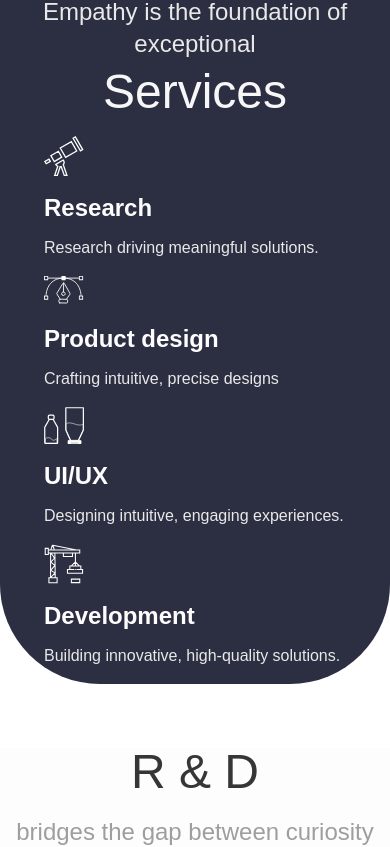
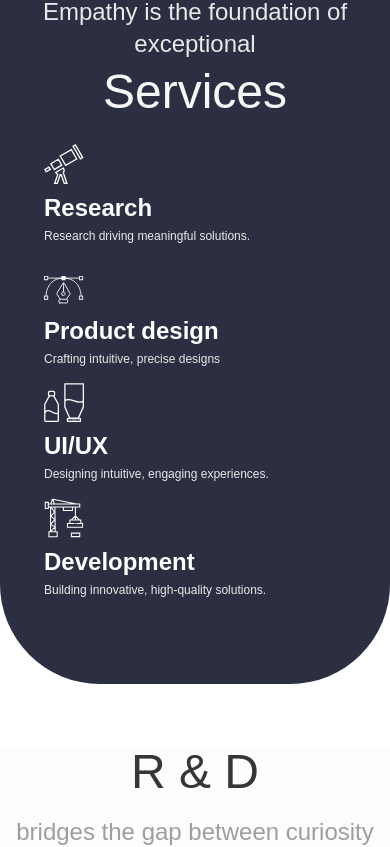
Before and after one commit to manishaac2002/anish_portfolio, a React (Vite) app: page / in a window 390 px wide. Shown: the part 1180-2027 px from the top of the page. Built offline with nearby package versions, Linux system fonts and the light colour scheme.

Commit message:
feat - added behance project in project page.

```diff
--- a/src/index.css
+++ b/src/index.css
@@ -18,6 +18,9 @@
 .blueContainerLg{
       @apply h-[800px] md:h-[900px] bg-navyBlue rounded-b-4xl md:rounded-b-5xl
 }
+.blueContainerXl{
+      @apply h-[1500px] md:h-[1800px] bg-navyBlue rounded-b-4xl md:rounded-b-5xl
+}
 
 .whiteContainerSm{
      @apply h-[400px] md:h-[600px] bg-chalk-300 rounded-b-4xl md:rounded-b-5xl
--- a/src/pages/Project.jsx
+++ b/src/pages/Project.jsx
@@ -3,7 +3,7 @@ import extension from '../images/Extension.webp'
 
 const Project = () => {
   return (
-    <div className="blueContainerLg">
+    <div className="blueContainerXl">
 
       {/* company quote */}
       <div className=" text-center">
@@ -11,19 +11,40 @@ const Project = () => {
         <p className="text-chalk-100 text-5xl md:text-8xl pt-10 md:pt-6">My Project Journey</p>
       </div >
 
-      {/* company content */}
-      <div className='mt-20 lg:mt-32 mx-6 lg:mx-40 md:grid md:grid-cols-2 gap-12  '>
+      {/* software project content */}
+      <p className="text-chalk-200 ml-10 lg:ml-20 text-2xl lg:text-3xl mt-5 md:mt-20">
+        <span className="text-chalk-100 text-4xl lg:text-6xl">Software
+        </span> that Powers Ideas and Drives Change.
+      </p>
+      <div className='mt-14 md:mt-24 lg:mt-32 mx-6 lg:mx-40 md:grid md:grid-cols-2 gap-12'>
         <div className=''>
           <img className="h-32 md:h-56 xl:h-80 lg:ml-16 xl:ml-24" src={mobileApp} alt="mobileApp" />
-          <p className='text-chalk-200 pt-3 text-sm md:text-lg xl:text-2xl text-justify md:pt-6'>
+          <p className='text-chalk-200 pt-6 text-sm md:text-lg xl:text-2xl text-justify md:pt-6 lg:ml-16 xl:ml-24 lg:mr-28'>
             Developed <span>Vapor</span> a secure chat application designed with a strong focus on privacy and data protection.
             Integrated advanced encryption features to ensure secure communication and safeguard user data.</p>
         </div>
-        <div className='mt-2 md:mt-0'>
+        <div className='mt-10 md:mt-0'>
           <img className="h-32 md:h-56 xl:h-80 lg:ml-16 xl:ml-24" src={extension} alt="mobileApp" />
-          <p className='text-chalk-200 pt-3 text-sm md:text-lg xl:text-2xl text-justify md:pt-6'>
+          <p className='text-chalk-200 pt-6 text-sm md:text-lg xl:text-2xl text-justify md:pt-6 lg:ml-16 xl:ml-24 lg:mr-28'>
             Created a Chrome extension, <span>Keyword Redirector</span> to  streamline browsing with keyword-based redirects to predefined URLs.
             It features a Tailwind CSS interface for customization and syncs settings across devices.</p>
+        </div>
+      </div>
+
+      {/* behance project content */}
+      <p className="text-chalk-200 ml-10 lg:ml-20 text-2xl lg:text-3xl mt-10 md:mt-20">
+        Creative Excellence Captured on <span className="text-chalk-100 text-4xl lg:text-6xl">Behance.
+        </span>
+      </p>
+      <div className='mt-10 md:mt-24 mx-16 lg:mx-20 md:grid grid-cols-2 md:gap-12 lg:grid lg:grid-cols-3 lg:gap-4  '>
+        <div className='mt-6 md:mt-0 '>
+          <iframe className='lg:w-[500px] lg:h-[400px]' src="https://www.behance.net/embed/project/144422749?ilo0=1"  allowfullscreen allow="clipboard-write" ></iframe>
+        </div>
+        <div className='mt-6 md:mt-0 '>
+          <iframe className='lg:w-[500px] lg:h-[400px]' src="https://www.behance.net/embed/project/147368377?ilo0=1"  allowfullscreen allow="clipboard-write" ></iframe>
+        </div>
+        <div className='mt-6 md:mt-0 md:ml-44 lg:ml-0'>
+          <iframe className='lg:w-[500px] lg:h-[400px]' src="https://www.behance.net/embed/project/146993251?ilo0=1"  allowfullscreen allow="clipboard-write" ></iframe>
         </div>
       </div>
 
@@ -32,10 +53,3 @@ const Project = () => {
 }
 
 export default Project
-
-
-{/* <iframe src="https://www.behance.net/embed/project/144422749?ilo0=1" height="316" width="404" allowfullscreen allow="clipboard-write" ></iframe> */ }
-
-{/* <iframe src="https://www.behance.net/embed/project/147368377?ilo0=1" height="316" width="404" allowfullscreen allow="clipboard-write" ></iframe> */ }
-
-{/* <iframe src="https://www.behance.net/embed/project/146993251?ilo0=1" height="316" width="404" allowfullscreen allow="clipboard-write" ></iframe> */ }
--- a/src/pages/Services.jsx
+++ b/src/pages/Services.jsx
@@ -10,7 +10,7 @@ const Services = () => {
       </div >
 
       {/* skills */}
-      <div className="mt-1 ml-6 md:ml-16 md:mt-4 xl:mt-24 md:grid md:gap-8 grid-cols-2 xl:grid xl:grid-cols-4 md:mx-20 ">
+      <div className="mt-3 ml-6 md:ml-16 md:mt-4 xl:mt-24 md:grid md:gap-8 grid-cols-2 xl:grid xl:grid-cols-4 md:mx-20 ">
         <div className="text-chalk-300 pt-4 ml-5">
           <svg
             className="w-10 md:w-12 lg:w-16"
@@ -21,13 +21,13 @@ const Services = () => {
               stroke="#FDFDFD"
               strokeWidth="0.65" />
           </svg>
-          <p className="text-2xl font-semibold md:text-3xl lg:text-4xl pt-4 ">
+          <p className="text-2xl font-semibold md:text-3xl lg:text-4xl pt-2 md:pt-8 ">
             Research</p>
-          <p className="text-chalk-200 md:text-2xl  mt-3">
+          <p className="text-chalk-200 md:text-2xl mt-1 md:mt-3 text-xs">
             Research driving meaningful solutions.</p>
         </div>
 
-        <div className="text-chalk-300 pt-4 ml-5">
+        <div className="text-chalk-300 pt-8 ml-5">
           <svg className="w-10 md:w-12 lg:w-16" viewBox="0 0 39 30" fill="none" xmlns="http://www.w3.org/2000/svg">
             <path d="M15.3888 26.2217C15.1635 26.2169 14.9493 26.1229 14.7934 25.9602C14.6374 25.7976 14.5524 25.5796 14.5571 25.3543L14.5972 23.4487C14.602 23.2234 14.696 23.0092 14.8587 22.8533C15.0214 22.6973 15.2393 22.6124 15.4646 22.6171L22.1763 22.7582C22.4016 22.763 22.6158 22.8571 22.7718 23.0197C22.9277 23.1824 23.0127 23.4003 23.008 23.6256L22.9679 25.5312C22.9631 25.7565 22.8691 25.9707 22.7064 26.1266C22.5438 26.2826 22.3258 26.3676 22.1005 26.3628L15.3888 26.2217Z" stroke="#FDFDFD" strokeWidth="0.850925" strokeLinecap="round" strokeLinejoin="round" />
             <path d="M21.8248 22.7512L25.2327 17.8649C25.3254 17.732 25.3781 17.5753 25.3847 17.4134C25.3913 17.2514 25.3515 17.091 25.2699 16.951L19.8713 7.24131C19.798 7.11545 19.6936 7.01053 19.5682 6.93661C19.4427 6.8627 19.3003 6.82227 19.1547 6.81921C19.0091 6.81614 18.8652 6.85055 18.7367 6.91913C18.6082 6.9877 18.4995 7.08814 18.421 7.21081L12.6189 16.6849C12.5315 16.8214 12.485 16.98 12.4848 17.1421C12.4845 17.3042 12.5307 17.4629 12.6177 17.5996L15.8171 22.6248M19.1545 6.82775L18.9704 15.5821" stroke="#FDFDFD" strokeWidth="0.850925" strokeLinecap="round" strokeLinejoin="round" />
@@ -54,25 +54,23 @@ const Services = () => {
             </mask>
             <rect x="17.0176" width="4.08444" height="4.08444" rx="0.34037" fill="white" stroke="#FDFDFD" strokeWidth="1.70185" mask="url(#path-9-inside-5_388_34)" />
           </svg>
-          <p className="text-2xl font-semibold md:text-3xl lg:text-4xl pt-4">
+          <p className="text-2xl font-semibold md:text-3xl lg:text-4xl pt-2 md:pt-8">
             Product design</p>
-          <p className="text-chalk-200 md:text-2xl  mt-3">
+          <p className="text-chalk-200 md:text-2xl mt-1 md:mt-3 text-xs">
             Crafting intuitive, precise designs</p>
         </div>
 
         <div className="text-chalk-300 pt-4 ml-5">
-          <svg className="w-10 md:w-12 lg:w-16" viewBox="0 0 218 204" fill="none" xmlns="http://www.w3.org/2000/svg">
-            <path d="M26.4205 70.4944C27.4773 68.585 29.4876 67.4 31.67 67.4H46.5336C48.7162 67.4 50.7266 68.5852 51.7834 70.4948L73.4497 109.646C73.9418 110.536 74.2 111.535 74.2 112.551V194C74.2 197.314 71.5137 200 68.2 200H10C6.68629 200 4 197.314 4 194V112.552C4 111.535 4.25823 110.535 4.75046 109.646L26.4205 70.4944ZM23.5 50C23.5 46.6863 26.1863 44 29.5 44H48.7C52.0137 44 54.7 46.6863 54.7 50V61.4C54.7 64.7137 52.0137 67.4 48.7 67.4H29.5C26.1863 67.4 23.5 64.7137 23.5 61.4V50Z" stroke="#FDFDFD" strokeWidth="6.63" strokeLinecap="round" strokeLinejoin="round" />
-            <path d="M70 195V173.176C70 172.293 68.9291 171.847 68.2837 172.45C56.3844 183.564 50.7885 184.117 42.9744 176.71C31.5528 165.119 23.6585 165.031 8.65559 170.572C8.26453 170.717 8 171.092 8 171.509V195C8 195.552 8.44771 196 9 196H69C69.5523 196 70 195.552 70 195Z" stroke="#FDFDFD" strokeWidth="3" />
-            <path d="M214.5 121.672V95.2314C214.5 94.2998 213.172 93.7027 212.392 94.211C207.73 97.2465 194.673 102.379 166.75 92.5014C133.122 80.6058 121.055 90.4803 119.247 92.2439C119.078 92.409 119 92.6312 119 92.8677V121.714C119 123.223 119.311 124.716 119.912 126.1L143.739 180.9C143.897 181.265 144.258 181.501 144.656 181.501H188.35C188.745 181.501 189.103 181.268 189.264 180.907L213.556 126.131C214.178 124.727 214.5 123.208 214.5 121.672Z" stroke="#FDFDFD" strokeWidth="3" />
-            <path d="M134.001 186H200.001V196H134.001V186Z" fill="#FDFDFD" />
-            <path d="M134.001 186H200.001V196H134.001V186Z" stroke="#FDFDFD" strokeWidth="6.63" strokeLinecap="round" strokeLinejoin="round" />
-            <path d="M186.6 184.579H145.6L120.748 129.102C119.596 126.53 119 123.743 119 120.925V4H214.6V120.721C214.6 123.671 213.948 126.583 212.69 129.251L186.6 184.579ZM199.501 198.5H132.501V184.579H199.501V198.5Z" stroke="#FDFDFD" strokeWidth="6.63" strokeLinecap="round" strokeLinejoin="round" />
-            <rect x="146" y="192" width="41" height="10" rx="1" fill="#D9D9D9" />
+          <svg className="w-10 md:w-12 lg:w-16 " viewBox="0 0 207 205" fill="none" xmlns="http://www.w3.org/2000/svg">
+            <path d="M188.501 184.579L121.5 184.5L121.501 198.5M188.501 184.579V198.5H121.501M188.501 184.579H121.501V198.5M31.67 66.4H46.5336M31.67 66.4H29.5C26.1863 66.4 23.5 63.7137 23.5 60.4V49C23.5 45.6863 26.1863 43 29.5 43H48.7C52.0137 43 54.7 45.6863 54.7 49V60.4C54.7 63.7137 52.0137 66.4 48.7 66.4H46.5336M31.67 66.4C29.4876 66.4 27.4773 67.585 26.4205 69.4944L4.75046 108.646C4.25823 109.535 4 110.535 4 111.552V154M46.5336 66.4C48.7162 66.4 50.7266 67.5852 51.7834 69.4948L73.4497 108.646C73.9418 109.536 74.2 110.535 74.2 111.551V193C74.2 196.314 71.5137 199 68.2 199H10C6.68629 199 4 196.314 4 193V154M4 154C4 154 12.6378 132.985 39 148.501C65.3622 164.017 73.4379 154.51 73.5 154.5M203.5 95.2314V121.672C203.5 123.208 203.178 124.727 202.556 126.131L178.264 180.907C178.103 181.268 177.745 181.501 177.35 181.501H133.656C133.258 181.501 132.897 181.265 132.739 180.9L108.912 126.1C108.311 124.716 108 123.223 108 121.714V92.8677C108 92.6312 108.078 92.409 108.247 92.2439C110.055 90.4803 122.122 80.6058 155.75 92.5014C183.673 102.379 196.73 97.2464 201.392 94.211C202.172 93.7027 203.5 94.2998 203.5 95.2314ZM175.6 184.579H134.6L109.748 129.102C108.596 126.53 108 123.743 108 120.925V4H203.6V120.721C203.6 123.671 202.948 126.583 201.69 129.251L175.6 184.579ZM147 198H166V201H147V198Z"
+              stroke="#FDFDFD"
+              strokeWidth="6.63"
+              strokeLinecap="round"
+              strokeLinejoin="round" />
           </svg>
-          <p className="text-2xl font-semibold md:text-3xl lg:text-4xl pt-4">
+          <p className="text-2xl font-semibold md:text-3xl lg:text-4xl pt-2 md:pt-8">
             UI/UX</p>
-          <p className="text-chalk-200 md:text-2xl mt-3">
+          <p className="text-chalk-200 md:text-2xl mt-1 md:mt-3 text-xs">
             Designing intuitive, engaging experiences.</p>
         </div>
 
@@ -82,9 +80,9 @@ const Services = () => {
               stroke="#FDFDFD"
               strokeWidth="0.85" />
           </svg>
-          <p className="text-2xl font-semibold md:text-3xl lg:text-4xl pt-4">
+          <p className="text-2xl font-semibold md:text-3xl lg:text-4xl pt-2 md:pt-8">
             Development</p>
-          <p className="text-chalk-200 md:text-2xl  mt-3">
+          <p className="text-chalk-200 md:text-2xl mt-1 md:mt-3 text-xs">
             Building innovative, high-quality solutions.</p>
         </div>
 
```
